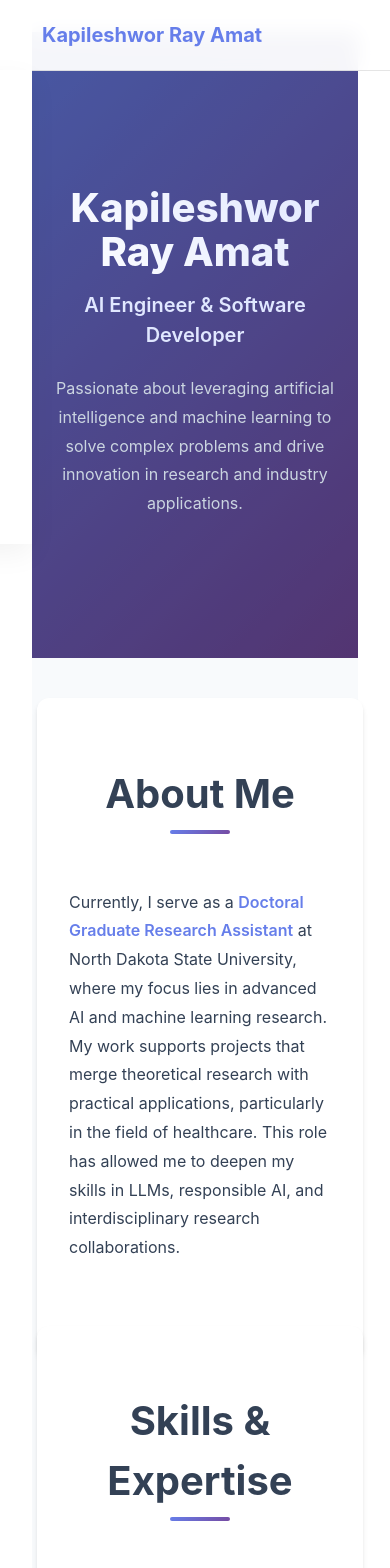
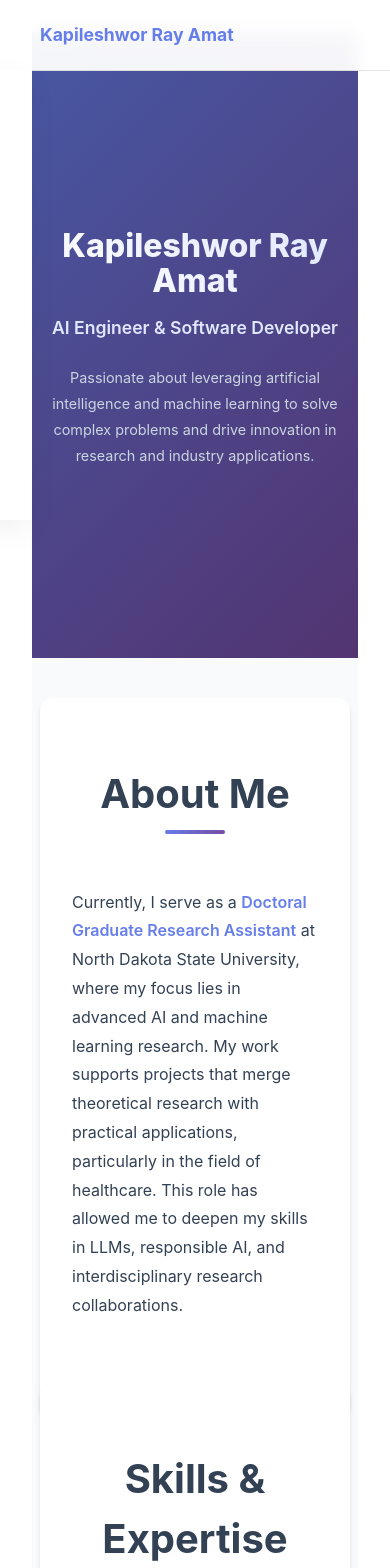
Before and after one commit to Akatzz12/Akatzz12.github.io, a React (Vite) app: page / in a window 390 px wide. Shown: the top 1568 px of the page. Built offline with nearby package versions, Linux system fonts and the light colour scheme.

Commit message:
Fix mobile responsiveness and center job details in Professional Experience section

```diff
--- a/src/components/Home.css
+++ b/src/components/Home.css
@@ -13,9 +13,9 @@
 
 /* Global Styles */
 .container {
-  width: 100%;
+  max-width: 1200px;
   margin: 0 auto;
-  padding: 0 5px;
+  padding: 0 20px;
 }
 
 .section-title {
@@ -66,9 +66,9 @@
 .hero-container {
   position: relative;
   z-index: 2;
-  width: 100%;
+  max-width: 1200px;
   margin: 0 auto;
-  padding: 0 5px;
+  padding: 0 20px;
   text-align: center;
 }
 
@@ -235,11 +235,11 @@
 /* Responsive Design */
 @media (max-width: 768px) {
   .container {
-    padding: 0 5px;
+    padding: 0 10px;
   }
 
   .hero-container {
-    padding: 0 5px;
+    padding: 0 10px;
   }
 
   .hero-title {
@@ -288,6 +288,29 @@
   .skill-tag {
     font-size: 0.7rem;
     padding: 0.25rem 0.6rem;
+  }
+}
+
+/* Extra small screens to prevent horizontal scrolling */
+@media (max-width: 480px) {
+  .container {
+    padding: 0 8px;
+  }
+
+  .hero-container {
+    padding: 0 8px;
+  }
+
+  .hero-title {
+    font-size: 2rem;
+  }
+
+  .hero-subtitle {
+    font-size: 1.1rem;
+  }
+
+  .hero-description {
+    font-size: 0.9rem;
   }
 }
 
@@ -342,6 +365,7 @@
   display: flex;
   gap: 1rem;
   flex-wrap: wrap;
+  justify-content: center;
 }
 
 .duration {
--- a/src/components/Navbar.css
+++ b/src/components/Navbar.css
@@ -17,9 +17,9 @@
 }
 
 .nav-container {
-  width: 100%;
+  max-width: 1200px;
   margin: 0 auto;
-  padding: 0 10px;
+  padding: 0 20px;
   display: flex;
   justify-content: space-between;
   align-items: center;
@@ -133,3 +133,18 @@
     font-size: 1.25rem;
   }
 }
+
+/* Extra small screens to prevent horizontal scrolling */
+@media (max-width: 480px) {
+  .nav-container {
+    padding: 0 8px;
+  }
+
+  .nav-logo a {
+    font-size: 1.1rem;
+  }
+
+  .nav-link {
+    font-size: 0.85rem;
+  }
+}
```
